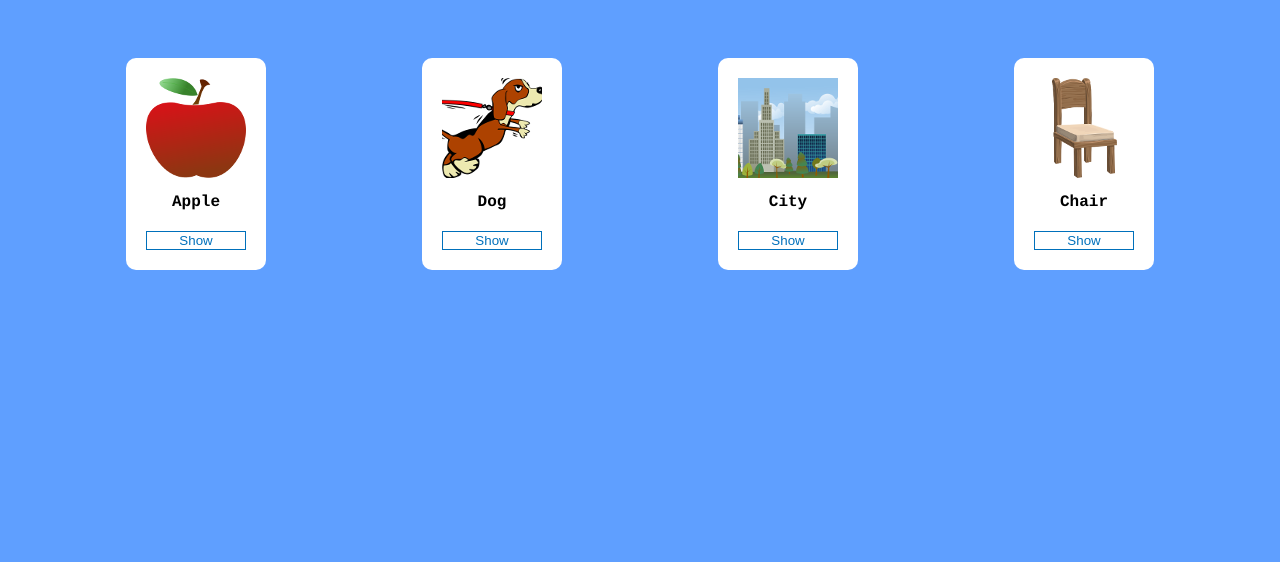
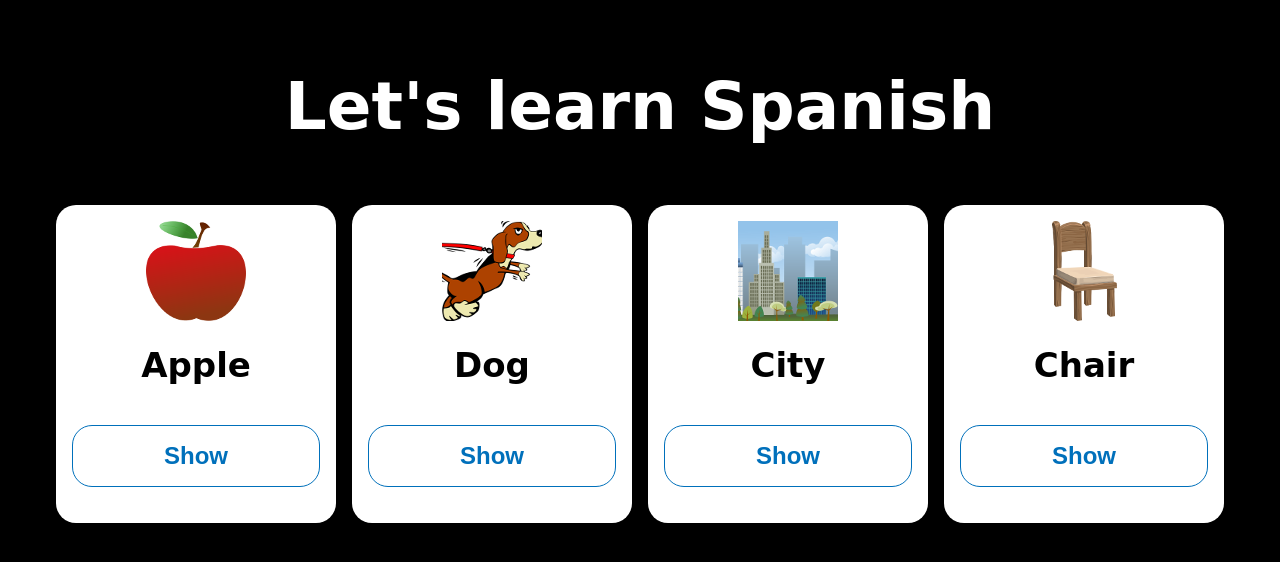
Before and after one commit to MMGGYY66/lets-learn-spanish, a plain HTML site: page index.html in a window 1280 px wide. Drawn offline with Linux system fonts and the light colour scheme.

Commit message:
add style

```diff
--- a/index.html
+++ b/index.html
@@ -9,6 +9,8 @@
 	</head>
 
 	<body>
+    <h1>Let's learn Spanish</h1>
+
 		<div class="container">
 			<div class="card">
 				<div><img src="./Images/apple.png" /></div>
--- a/style.css
+++ b/style.css
@@ -1,7 +1,15 @@
 body {
 	padding: 40px;
-	background: #5f9fff;
-	font-family: courier;
+	background: #000;
+	font-family: cursive, sans-serif;
+}
+
+h1 {
+	margin: 20px 0 40px;
+	text-align: center;
+	font-family: cursive, sans-serif;
+	font-size: 66px;
+	color: #fff;
 }
 .container {
 	display: flex;
@@ -9,26 +17,47 @@ body {
 	justify-content: space-around;
 }
 .card {
+	display:flex;
+	flex-direction: column;
+	align-items: center;
+	justify-content: center;
 	flex: none;
-	margin-top: 10px;
-	padding: 20px;
-	border-radius: 10px;
+	margin-top: 20px;
+	padding: 16px;
+	border-radius: 20px;
 	background: white;
+	width: 21%;
 }
 .card-title,
 .card-answer {
-	margin-top: 10px;
-	margin-bottom: 10px;
+	margin-top: 20px;
+	margin-bottom: 20px;
 	text-align: center;
 	font-weight: bold;
+	font-size: 34px;
+	font-weight: bold;
 }
+
 .card-button {
 	width: 100%;
-	margin-top: 10px;
+	font-weight: bold;
+	margin: 20px 0;
 	border: 1px solid #0070bb;
 	background: white;
+	padding: 16px;
 	color: #0070bb;
+	font-size: 24px;
+	border-radius: 20px;
 }
+
+.card-button:hover {
+	transform: scale(1.2)
+	border: 1px solid #0070bb;
+	background: red;
+	color: #fff;
+	transition: 1s ease-in-out;
+}
+
 .card-answer {
 	display: none;
 }
```
